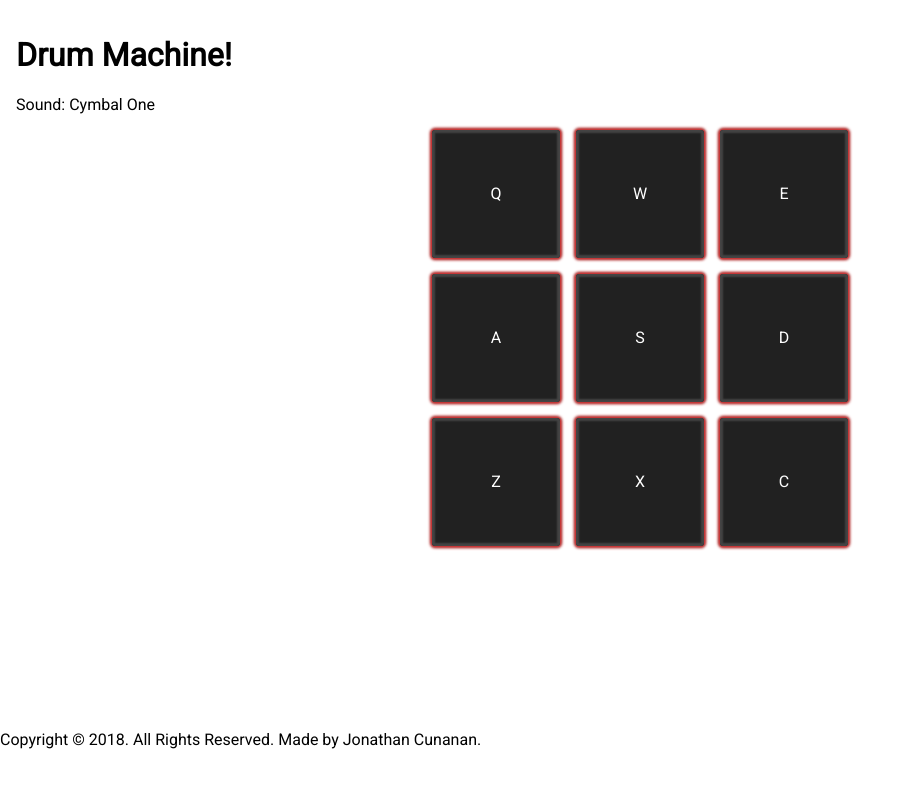
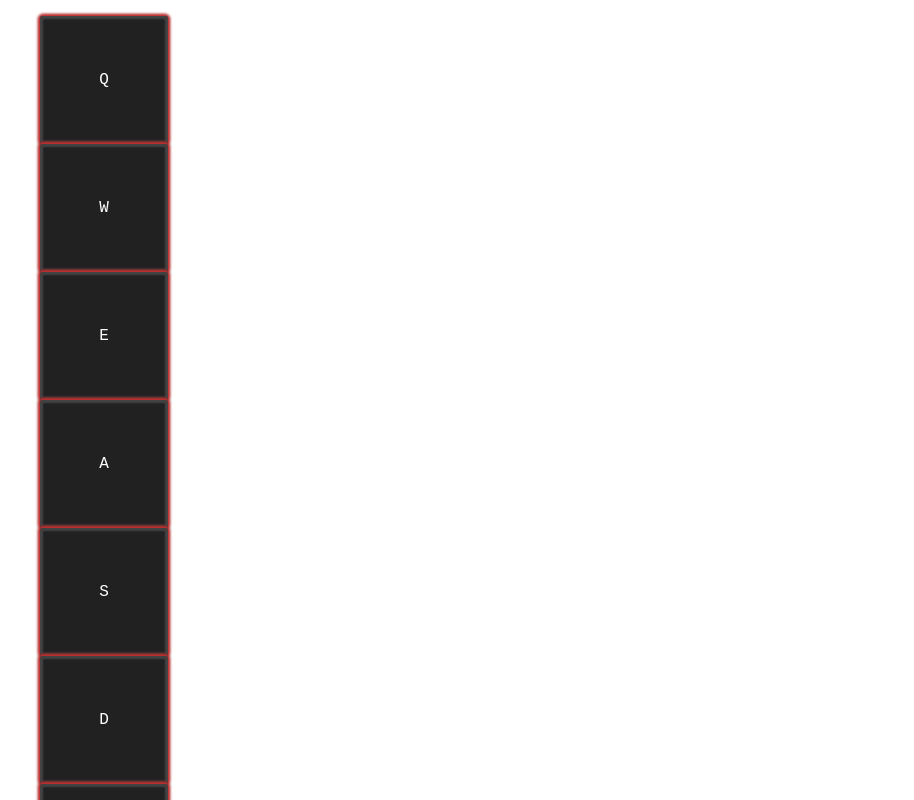
Before and after one commit to jcunanan05/drum-machine, a React (Create React App) app: page / in a window 1280 px wide. Shown: the top 800 px of the page, without its empty margins (0-914 px from the left). Built offline with nearby package versions, Linux system fonts and the light colour scheme.

Commit message:
Add test component, stuck at play sound on keyDown event

```diff
--- a/src/components/App.js
+++ b/src/components/App.js
@@ -1,7 +1,9 @@
 import React, { Component, Fragment } from 'react';
 import Display from './Display';
 import Drumpads from './Drumpads';
+import Drumpad from './Drumpad';
 import Footer from './Footer';
+import drumpadList from '../drumpadList';
 
 class App extends Component {
   state = {
@@ -10,7 +12,7 @@ class App extends Component {
 
   componentDidMount() {
     //listen on window to figure out drumpad press
-    window.addEventListener('keypress', this.handleKeyPress)
+    window.addEventListener('keydown', this.handleKeyDown)
   }
 
   setKeyPressed(keyPressed) {
@@ -19,7 +21,7 @@ class App extends Component {
     });
   }
 
-  handleKeyPress = (e) => {
+  handleKeyDown = (e) => {
     //know what character is clicked
     //convert to String
     const letter = String.fromCharCode(e.keyCode);
@@ -38,7 +40,15 @@ class App extends Component {
 
           <Drumpads
             setKeyPressed={this.setKeyPressed}
-            keyPressed={this.state.keyPressed} />
+            keyPressed={this.state.keyPressed}
+            handleKeyDown={this.handleKeyDown}
+            buttons={drumpadList.map(drumpad => (
+              <Drumpad
+                key={drumpad.key}
+                id={drumpad.key}
+                buttonKey={drumpad.key}
+                audioSource={drumpad.audioSource} />))}>
+          </Drumpads>
         </main>
 
         <Footer />
--- a/src/components/Drumpad.js
+++ b/src/components/Drumpad.js
@@ -7,7 +7,10 @@ class Drumpad extends Component {
 
   handleClick = () => {
     //play sound inside the Sound component
-    this.soundRef.current.playSound();
+    const audio = this.soundRef.current;
+
+    audio.currentTime = 0;
+    audio.play();
   }
 
   render() {
@@ -18,7 +21,7 @@ class Drumpad extends Component {
         <button
           className="drumpad__button"
           onClick={this.handleClick}>
-          { props.buttonKey }
+          <kbd>{ props.buttonKey }</kbd>
 
           <Sound
             ref={this.soundRef}
--- a/src/components/Drumpads.js
+++ b/src/components/Drumpads.js
@@ -1,18 +1,28 @@
-import React from 'react';
-import Drumpad from './Drumpad';
-import drumpadList from '../drumpadList';
+import React, { Component } from 'react';
 
-const Drumpads = (props) => {
-  return (
-    <ol className="drumpads">
-      { drumpadList.map(drumpad => (
-        <Drumpad
-          key={drumpad.key}
-          id={drumpad.key}
-          buttonKey={drumpad.key}
-          audioSource={drumpad.audioSource} />))}
-    </ol>
-  );
-};
+
+class Drumpads extends Component {
+  componentDidUpdate() {
+    // listen if the component re rendered because of the keypress in the window
+    //filter the Drumpad JSX into the key pressed
+    const drumpad = this.props.buttons.filter(drumpad => (
+      drumpad.props.buttonKey.toLowerCase() === this.props.keyPressed
+    ))[0];
+
+    //play the sound from the filtered element
+    if(drumpad) {
+      console.log('drumpad found');
+      console.log(drumpad);
+    }
+  }
+
+  render() {
+    return (
+      <ol className="drumpads">
+        { this.props.buttons }
+      </ol>
+    );
+  }
+}
 
 export default Drumpads;
--- /dev/null
+++ b/src/components/Dummy.js
@@ -0,0 +1,39 @@
+import React, { Component } from 'react';
+import drumpadList from '../drumpadList';
+import Drumpad from './Drumpad';
+
+class Dummy extends Component {
+  state = {
+    keyPressed: ''
+  }
+
+  componentDidMount() {
+    window.addEventListener('keydown', this.handleKeyDown);
+  }
+
+  handleKeyDown = (e) => {
+    //know what character is clicked
+    //convert to String
+    const letter = String.fromCharCode(e.keyCode);
+
+    //record the key pressed with setState, and set to lowercase
+    this.setState({ keyPressed: letter.toLowerCase() });
+
+    console.log(this.props.children); //null
+  }
+
+  render() {
+    return (
+      <ol>
+        {drumpadList.map(drumpad => (
+          <Drumpad
+            key={drumpad.key}
+            id={drumpad.key}
+            buttonKey={drumpad.key}
+            audioSource={drumpad.audioSource} />))}>
+      </ol>
+    );
+  }
+}
+
+export default Dummy;
--- a/src/components/Sound.js
+++ b/src/components/Sound.js
@@ -1,26 +1,13 @@
-import React, { Component } from "react";
+import React, { forwardRef } from "react";
 
-
-class Sound extends Component {
-  soundRef = React.createRef();
-
-  playSound = () => {
-    //play the sound on button click in the drumpad
-    const audio = this.soundRef.current;
-
-    audio.volume = 1;
-    audio.play();
-  }
-
-  render() {
-    return (
-      <audio
-        ref={this.soundRef}>
-        <source src={this.props.source} type="audio/mpeg" />
-        Sorry, <code>audio</code> HTML tag isn't available in your browser.
-      </audio>
-    );
-  }
-}
+const Sound = forwardRef((props, ref) => {
+  return (
+    <audio
+      ref={ref}>
+      <source src={props.source} type="audio/mpeg" />
+      Sorry, <code>audio</code> HTML tag isn't available in your browser.
+    </audio>
+  );
+});
 
 export default Sound;
--- a/src/css/index.css
+++ b/src/css/index.css
@@ -46,7 +46,7 @@ body {
   display: inline-block;
   margin: .5rem; }
 
-.drumpad button {
+.drumpad .drumpad__button {
   min-width: 4rem;
   min-height: 4rem;
   width: calc(4rem + 6vw);
@@ -61,12 +61,13 @@ body {
   background-color: #212121;
   cursor: pointer; }
 
-.drumpad button:active {
+.drumpad .drumpad__button:active,
+.drumpad .drumpad__button.active {
   color: #212121;
   background-color: #b93838; }
 
 @media screen and (max-width: 320px) {
-  .drumpad button {
+  .drumpad .drumpad__button {
     width: 4rem;
     height: 4rem; } }
 
--- a/src/css/sass/components/_drumpad.sass
+++ b/src/css/sass/components/_drumpad.sass
@@ -20,7 +20,7 @@ $drumpad-border-radius: .2rem
     display: block
     margin: 0
 
-.drumpad button
+.drumpad .drumpad__button
   min-width: $drumpad-min-size
   min-height: $drumpad-min-size
   width: calc(#{$drumpad-min-size} + #{$drumpad-size})
@@ -37,11 +37,12 @@ $drumpad-border-radius: .2rem
 
 // button won't go super big super small devices
 @mixin drumpad-small-button()
-  .drumpad button
+  .drumpad .drumpad__button
     width: $drumpad-min-size
     height: $drumpad-min-size
 
-.drumpad button:active
+.drumpad .drumpad__button:active,
+.drumpad .drumpad__button.active
   color: $drumpad-black
   background-color: $drumpad-red-active
 
--- a/src/index.js
+++ b/src/index.js
@@ -2,7 +2,8 @@ import React from 'react';
 import ReactDOM from 'react-dom';
 import './css/index.css';
 import App from './components/App';
+import Dummy from './components/Dummy'
 import registerServiceWorker from './registerServiceWorker';
 
-ReactDOM.render(<App />, document.getElementById('root'));
+ReactDOM.render(<Dummy />, document.getElementById('root'));
 registerServiceWorker();
```
